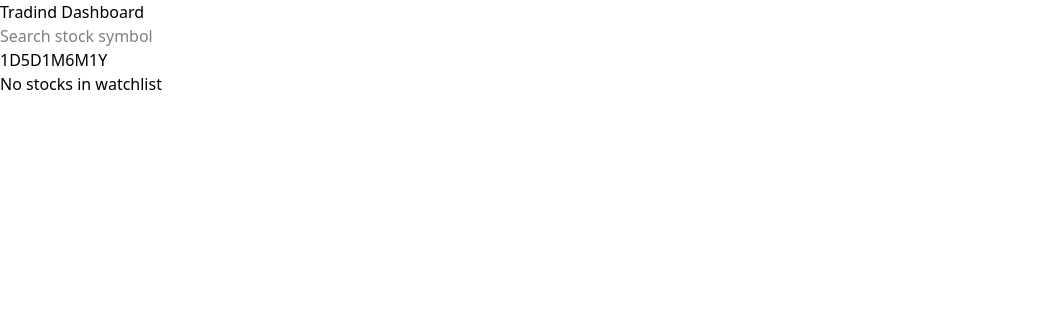
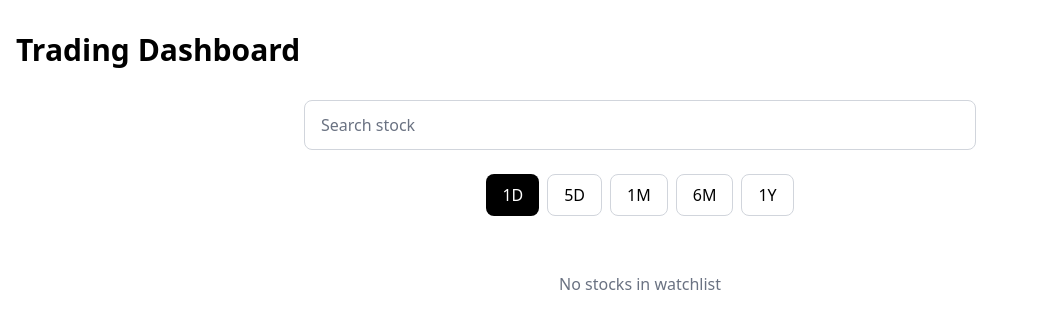
Before and after one commit to Kabeer-developer/trading-dashboard, a React (Vite) app: page / in a window 1280 px wide. Shown: the top 328 px of the page, without its empty margins (0-1039 px from the left). Built offline with nearby package versions, Linux system fonts and the light colour scheme.

Commit message:
tailwind added

```diff
--- a/src/components/SearchBar.jsx
+++ b/src/components/SearchBar.jsx
@@ -1,34 +1,53 @@
-import { useState,useCallback } from "react";
+import { useState, useCallback } from "react";
 import { searchStock } from "../services/stockApi";
 import { debounce } from "../utils/Debounce";
 
-export default function SearchBar({onSelect}){
-    const [query,setQuery] = useState("");
-    const [results,setResults]=useState([]);
+export default function SearchBar({ onSelect }) {
+  const [query, setQuery] = useState("");
+  const [results, setResults] = useState([]);
 
   const debounceSearch = useCallback(
-        debounce(async (value)=> {
-
+    debounce(async (value) => {
       if (!value) return setResults([]);
       const data = await searchStock(value);
       console.log("API result:", data);
       setResults(data);
-        }),[]
+    }),
+    []
   );
 
-    const handleChange = (e)=> {
+  const handleChange = (e) => {
     setQuery(e.target.value);
     debounceSearch(e.target.value);
   };
 
-    return(
-        <div className="search">
-            <input value={query} onChange={handleChange} placeholder="Search stock symbol"></input>
-            {results.length > 0 && (<ul className="dropdown">{results.map((s)=> (<li key={s["1. symbol"]} onClick={()=> {
+  return (
+    <div className="relative w-full max-w-2xl mx-auto">
+      <input
+        value={query}
+        onChange={handleChange}
+        placeholder="Search stock "
+        className="w-full px-4 py-3 text-base text-black bg-white border border-gray-300 rounded-lg focus:outline-none focus:ring-2 focus:ring-black focus:border-transparent placeholder-gray-500 transition-all"
+      />
+      {results.length > 0 && (
+        <ul className="absolute z-10 w-full mt-2 bg-white border border-gray-200 rounded-lg shadow-lg max-h-80 overflow-y-auto">
+          {results.map((s) => (
+            <li
+              key={s["1. symbol"]}
+              onClick={() => {
                 onSelect(s["1. symbol"]);
                 setResults([]);
                 setQuery("");
-            }}>{s["1. symbol"]}-{s["2. name"]}</li>))} </ul>)}
+              }}
+              className="px-4 py-3 hover:bg-black hover:text-white cursor-pointer transition-colors duration-150 border-b border-gray-100 last:border-b-0"
+            >
+              <span className="font-semibold">{s["1. symbol"]}</span>
+              <span className="mx-2">-</span>
+              <span className="text-gray-600 hover:text-gray-300">{s["2. name"]}</span>
+            </li>
+          ))}
+        </ul>
+      )}
     </div>
   );
 }
--- a/src/components/StockChart.jsx
+++ b/src/components/StockChart.jsx
@@ -13,7 +13,6 @@ export default function StockChart({
   useEffect(() => {
     if (!chartRef.current || !stock) return;
 
-    // 1️⃣ Create chart
     const chart = createChart(chartRef.current, {
       width: chartRef.current.clientWidth,
       height: 400,
@@ -27,14 +26,12 @@ export default function StockChart({
       },
     });
 
-    // 2️⃣ Add candlestick series (v4)
+
     const candleSeries = chart.addSeries(CandlestickSeries);
 
-    // 3️⃣ Convert Alpha Vantage date → UNIX seconds
     const toUnixTime = (dateStr) =>
       Math.floor(new Date(dateStr).getTime() / 1000);
 
-    // 4️⃣ Slice data for timeframe
     const sliceByTimeframe = (data, timeframe) => {
       const map = {
         "5D": 5,
@@ -46,7 +43,6 @@ export default function StockChart({
       return map[timeframe] ? data.slice(-map[timeframe]) : data;
     };
 
-    // 5️⃣ Fetch + render data
     const fetchData = async () => {
       try {
         setLoading(true);
@@ -81,11 +77,10 @@ export default function StockChart({
 
     fetchData();
 
-    // 6️⃣ Cleanup
     return () => {
       chart.remove();
     };
   }, [stock, timeframe]);
 
-  return <div ref={chartRef} />;
+  return <div ref={chartRef} className="w-full rounded-lg border border-gray-300 shadow-lg" />;
 }
--- a/src/components/TimeFrameSelector.jsx
+++ b/src/components/TimeFrameSelector.jsx
@@ -1,13 +1,16 @@
 const TIMEFRAMES = ["1D", "5D", "1M", "6M", "1Y"];
-
 
 export default function TimeframeSelector({ timeframe, setTimeframe }) {
   return (
-    <div className="timeframes">
+    <div className="flex gap-2 justify-center">
       {TIMEFRAMES.map((frame) => (
         <button
           key={frame}
-          className={timeframe === frame ? "active" : ""}
+          className={`px-4 py-2 rounded-lg font-medium transition-all ${
+            timeframe === frame
+              ? "bg-black text-white"
+              : "bg-white text-black border border-gray-300 hover:bg-gray-100"
+          }`}
           onClick={() => setTimeframe(frame)}
         >
           {frame}
--- a/src/components/Watchlist.jsx
+++ b/src/components/Watchlist.jsx
@@ -4,18 +4,28 @@ export default function Watchlist({ onSelect }) {
   const { watchlist, removeStock } = useWatchlist();
 
   if (watchlist.length === 0) {
-    return <p>No stocks in watchlist</p>;
+    return (
+      <p className="text-center text-gray-500 dark:text-gray-400 py-8">
+        No stocks in watchlist
+      </p>
+    );
   }
 
   return (
-    <div className="watchlist">
-      <h3>⭐ Watchlist</h3>
+    <div className="w-full max-w-2xl mx-auto mt-8">
+      <h3 className="text-xl font-semibold mb-4 text-black dark:text-white">
+        ⭐ Watchlist
+      </h3>
 
+      <div className="space-y-2">
         {watchlist.map((symbol) => (
-        <div key={symbol} className="watchlist-item">
+          <div
+            key={symbol}
+            className="flex items-center justify-between px-4 py-3 bg-white dark:bg-gray-800 border border-gray-300 dark:border-gray-700 rounded-lg hover:bg-gray-50 dark:hover:bg-gray-700 transition-colors"
+          >
             <span
               onClick={() => onSelect(symbol)}
-            style={{ cursor: "pointer" }}
+              className="cursor-pointer font-medium text-black dark:text-white hover:underline"
             >
               {symbol}
             </span>
@@ -23,11 +33,13 @@ export default function Watchlist({ onSelect }) {
             <button
               onClick={() => removeStock(symbol)}
               aria-label={`Remove ${symbol}`}
+              className="text-red-500 hover:text-red-700 dark:hover:text-red-400 transition-colors"
             >
               ❌
             </button>
           </div>
         ))}
       </div>
+    </div>
   );
 }
--- a/src/pages/Dashboard.jsx
+++ b/src/pages/Dashboard.jsx
@@ -4,24 +4,55 @@ import StockChart from "../components/StockChart";
 import TimeFrameSelector from "../components/TimeFrameSelector";
 import Watchlist from "../components/Watchlist";
 
-export default function Dashboard(){
-    const [selectedStock,setSelectedStock] = useState(null);
-    const [timeframe,setTimeframe] = useState("1D");
-    const [loading,setLoading] = useState(false);
-    const [error,setError]=useState("");
+export default function Dashboard() {
+  const [selectedStock, setSelectedStock] = useState(null);
+  const [timeframe, setTimeframe] = useState("1D");
+  const [loading, setLoading] = useState(false);
+  const [error, setError] = useState("");
 
-    return (
-        <div className="dashboard">
-            <h1>Tradind Dashboard</h1>
-            <SearchBar onSelect={setSelectedStock}/>
-            <TimeFrameSelector timeframe={timeframe} setTimeframe={setTimeframe}/>
-            {error && <p className="error">{error}</p>}
+  return (
+    <div >
+      <div className="min-h-screen bg-white dark:bg-gray-900 transition-colors">
+        <div className="container mx-auto px-4 py-8">
+          <div className="flex justify-between items-center mb-8">
+            <h1 className="text-3xl font-bold text-black dark:text-white">
+              Trading Dashboard
+            </h1>
 
-            {selectedStock && (
-                <StockChart stock={selectedStock} timeframe={timeframe}
-                setLoading={setLoading} setError={setError}/>
-            )}
-            <Watchlist onSelect={setSelectedStock}/>
+          </div>
+
+          <SearchBar onSelect={setSelectedStock} />
+
+          <div className="my-6">
+            <TimeFrameSelector timeframe={timeframe} setTimeframe={setTimeframe} />
+          </div>
+
+          {error && (
+            <p className="text-center text-red-500 dark:text-red-400 py-4 font-medium">
+              {error}
+            </p>
+          )}
+
+          {loading && (
+            <p className="text-center text-gray-500 dark:text-gray-400 py-4">
+              Loading...
+            </p>
+          )}
+
+          {selectedStock && (
+            <div className="my-8">
+              <StockChart
+                stock={selectedStock}
+                timeframe={timeframe}
+                setLoading={setLoading}
+                setError={setError}
+              />
+            </div>
+          )}
+
+          <Watchlist onSelect={setSelectedStock} />
         </div>
-    )
+      </div>
+    </div>
+  );
 }
```
Lines whose indentation alone changed are shown as unchanged.
